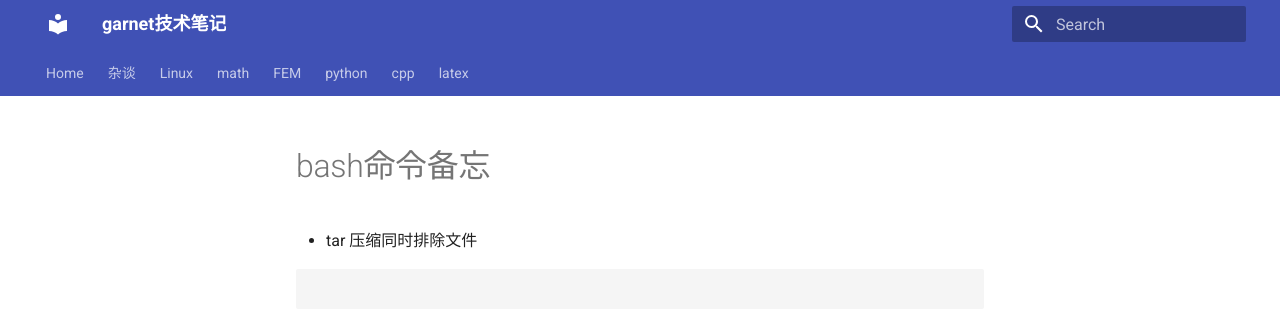
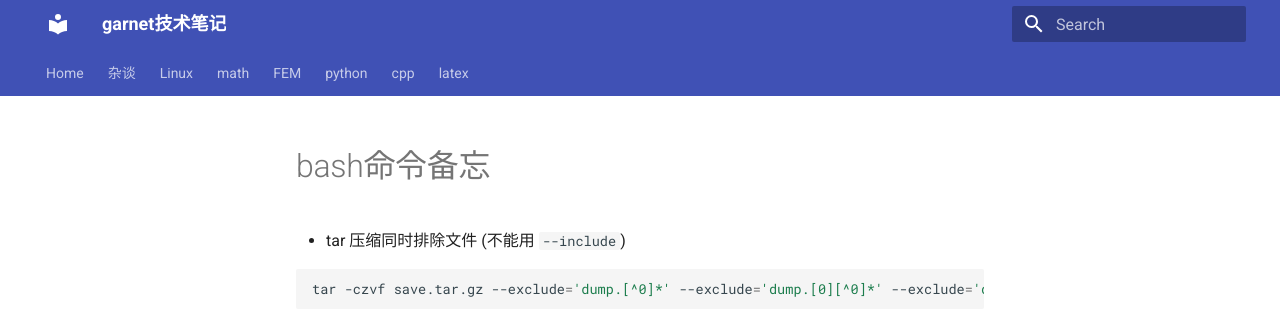
Before and after one commit to ymma98/technotes, an MkDocs documentation site: the page built from docs/Linux/bash命令备忘.md, in a window 1280 px wide. Shown: the top 336 px of the page. Built offline with MkDocs 1.6.1 and Material for MkDocs 9.7.7, drawn with Linux system fonts in a browser that asks for light colours.

Commit message:
docs/Linux/bash命令备忘.md updated from https://stackedit.cn/

````diff
--- a/docs/Linux/bash命令备忘.md
+++ b/docs/Linux/bash命令备忘.md
@@ -1,10 +1,13 @@
 # bash命令备忘
 
-* tar 压缩同时排除文件
+* tar 压缩同时排除文件 (不能用 `--include`)
 
 ```bash
+tar -czvf save.tar.gz --exclude='dump.[^0]*' --exclude='dump.[0][^0]*' --exclude='dump.[0][0][^0]*' --exclude='dump.[0][0][0][^0]*' --exclude='dump.[0][0][0][0][^0]*' 01/ 02/ ...
+```
 
-```
+
+
 <!--stackedit_data:
-eyJoaXN0b3J5IjpbMTg1Njc1NDkwNV19
+eyJoaXN0b3J5IjpbLTE5NzMwMjI4NDBdfQ==
 -->
````
